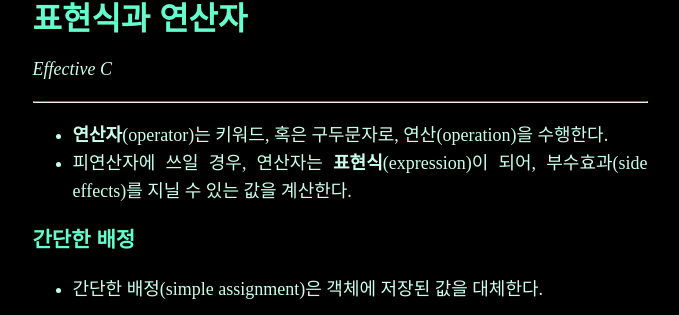
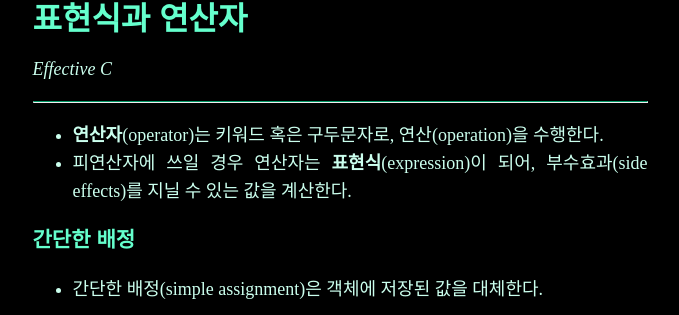
Before and after one commit to pangmoo-KTW/pangmoo-KTW, a Jekyll site: the page built from _posts/2023-08-11-efc001.md, in a window 1280 px wide and 900 px high. Shown: the part 166-481 px from the top of the window, without its empty margins (300-979 px from the left). Built offline with Jekyll 4.4.1, drawn with Linux system fonts in a browser that asks for light colours; some web fonts are replaced; our own code applies the rules of GitHub Pages for plain Markdown files; comment, search, counter and statistics services are not loaded; some of the changed text lies outside the part shown.

Commit message:
efc001 typo

````diff
--- a/_posts/2023-08-11-efc001.md
+++ b/_posts/2023-08-11-efc001.md
@@ -9,8 +9,8 @@ tag: [effectiveC]
 
 ---
 
-- **연산자**(operator)는 키워드, 혹은 구두문자로, 연산(operation)을 수행한다.
-- 피연산자에 쓰일 경우, 연산자는 **표현식**(expression)이 되어, 부수효과(side
+- **연산자**(operator)는 키워드 혹은 구두문자로, 연산(operation)을 수행한다.
+- 피연산자에 쓰일 경우 연산자는 **표현식**(expression)이 되어, 부수효과(side
         effects)를 지닐 수 있는 값을 계산한다.
 
 ### 간단한 배정
@@ -116,7 +116,7 @@ Alignment of max_align_t = 16
 ### 포인터 연산
 
 - 포인터에 정수를 더하거나 뺄 수도 있다.
-- 이게 무슨 뜻인가?
+    - 이게 무슨 뜻인가?
 
 ```c
 #include <stdio.h>
````
Also changed, not shown: other parts of _posts/2023-08-11-efc001.md (+2 -2 lines).
